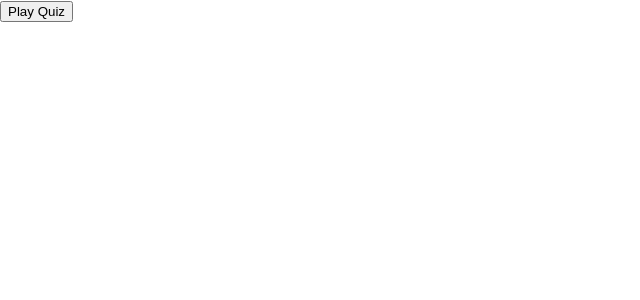
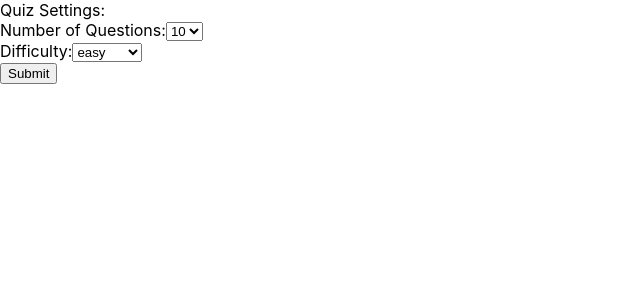
Before and after one commit to Evan-Walter/react-ts-quiz, a React (Create React App) app: page / in a window 1280 px wide. Shown: the top 300 px of the page, without its empty margins (0-640 px from the left). Built offline with nearby package versions, Linux system fonts and the light colour scheme.

Commit message:
needs a reshape

```diff
--- a/src/App.tsx
+++ b/src/App.tsx
@@ -18,6 +18,14 @@ function App() {
   const [step, stepSet] = useState<number>(-1);
   const [score, scoreSet] = useState<number>(0);
   const [gameOver, gameOverSet] = useState<boolean>(false);
+  const [numberQuestions, numberQuestionsSet] = useState<string>("10");
+  const [difficulty, difficultySet] = useState<string>("easy");
+
+  const handleSubmit = (e: any) => {
+    e.preventDefault();
+    newQuestions(+numberQuestionsSet, difficulty);
+    nextStep();
+  };
 
   const newQuestions = useCallback(async (size: number, difficulty: string) => {
     const endpoint = `https://opentdb.com/api.php?amount=${size}&difficulty=${difficulty}&type=multiple`;
@@ -27,7 +35,6 @@ function App() {
   }, []);
 
   const nextStep = useCallback(() => {
-    console.log("hello");
     if (step < gameQuestions.length - 1) {
       stepSet(step + 1);
     } else {
@@ -64,15 +71,42 @@ function App() {
   if (step === -1) {
     return (
       <div>
+        <form>
+          <label>Quiz Settings:</label>
+          <br />
+          <label>Number of Questions:</label>
+          <select
+            value={numberQuestions}
+            onChange={(e) => numberQuestionsSet(e.target.value)}
+          >
+            <option value='10'>10</option>
+            <option value='20'>20</option>
+            <option value='30'>30</option>
+          </select>
+          <br />
+          <label>Difficulty:</label>
+          <select
+            value={difficulty}
+            onChange={(e) => difficultySet(e.target.value)}
+          >
+            <option value='easy'>easy</option>
+            <option value='medium'>medium</option>
+            <option value='hard'>hard</option>
+          </select>
+          <br />
           <button
             type='button'
             onClick={async () => {
-            await newQuestions(10, "easy");
+              await newQuestions(+numberQuestions, difficulty);
+              gameOverSet(false);
+              setTimeout(() => {
                 nextStep();
+              }, 3000);
             }}
           >
-          Play Quiz
+            Submit
           </button>
+        </form>
       </div>
     );
   }
@@ -128,3 +162,15 @@ function App() {
 }
 
 export default App;
+
+{
+  /* <button
+  type='button'
+  onClick={async () => {
+    await newQuestions(10, "easy");
+    nextStep();
+  }}
+>
+  Play Quiz
+</button>; */
+}
```
Lines whose indentation alone changed are shown as unchanged.
